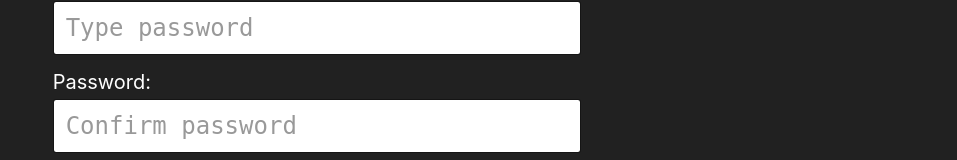
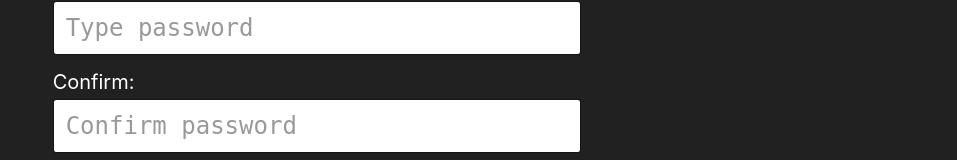
Before and after one commit to caleb531/pswd-matcher, a SvelteKit app: page / in a window 1280 px wide. Shown: the part 193-353 px from the top of the page, without its empty margins (323-1280 px from the left). Built offline with nearby package versions, Linux system fonts and the light colour scheme.

Commit message:
Correct labels for each password field
They should be separate and distinct.

```diff
--- a/src/routes/+page.svelte
+++ b/src/routes/+page.svelte
@@ -31,6 +31,7 @@
 		<Field id="initial-password">
 			<Password
 				id="initial-password"
+				label="Password"
 				placeholder="Type password"
 				bind:value={initialPassword}
 				reveal={arePasswordsRevealed}
@@ -40,6 +41,7 @@
 		<Field id="confirm-password">
 			<Password
 				id="confirm-password"
+				label="Confirm"
 				placeholder="Confirm password"
 				bind:value={confirmPassword}
 				reveal={arePasswordsRevealed}
--- a/src/routes/Password.svelte
+++ b/src/routes/Password.svelte
@@ -1,5 +1,6 @@
 <script lang="ts">
 	export let id: string;
+	export let label: string;
 	export let placeholder: string;
 	export let value: string;
 	// Whether or not the actual password is shown within the input
@@ -15,7 +16,7 @@
 	}
 </script>
 
-<label for={id}>Password:</label>
+<label for={id}>{label}:</label>
 <input
 	type={reveal ? 'text' : 'password'}
 	class="password"
```
